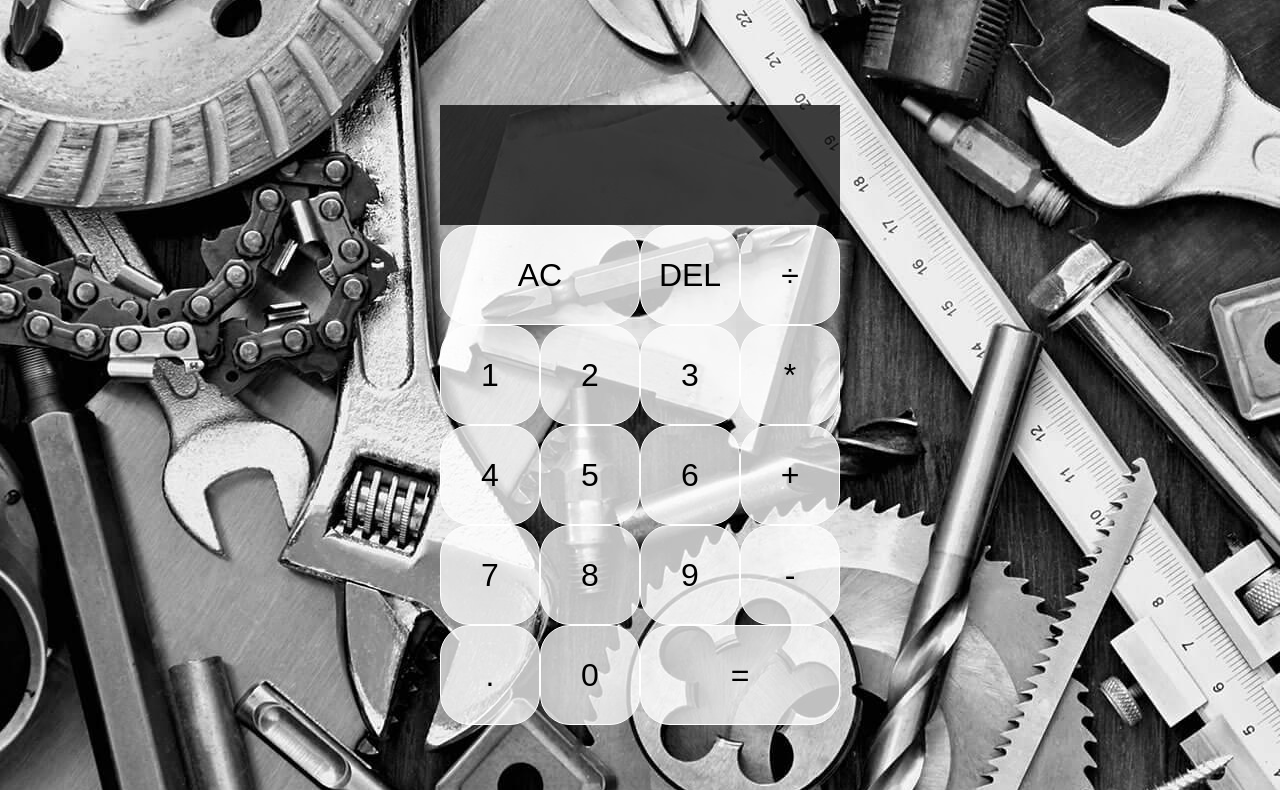
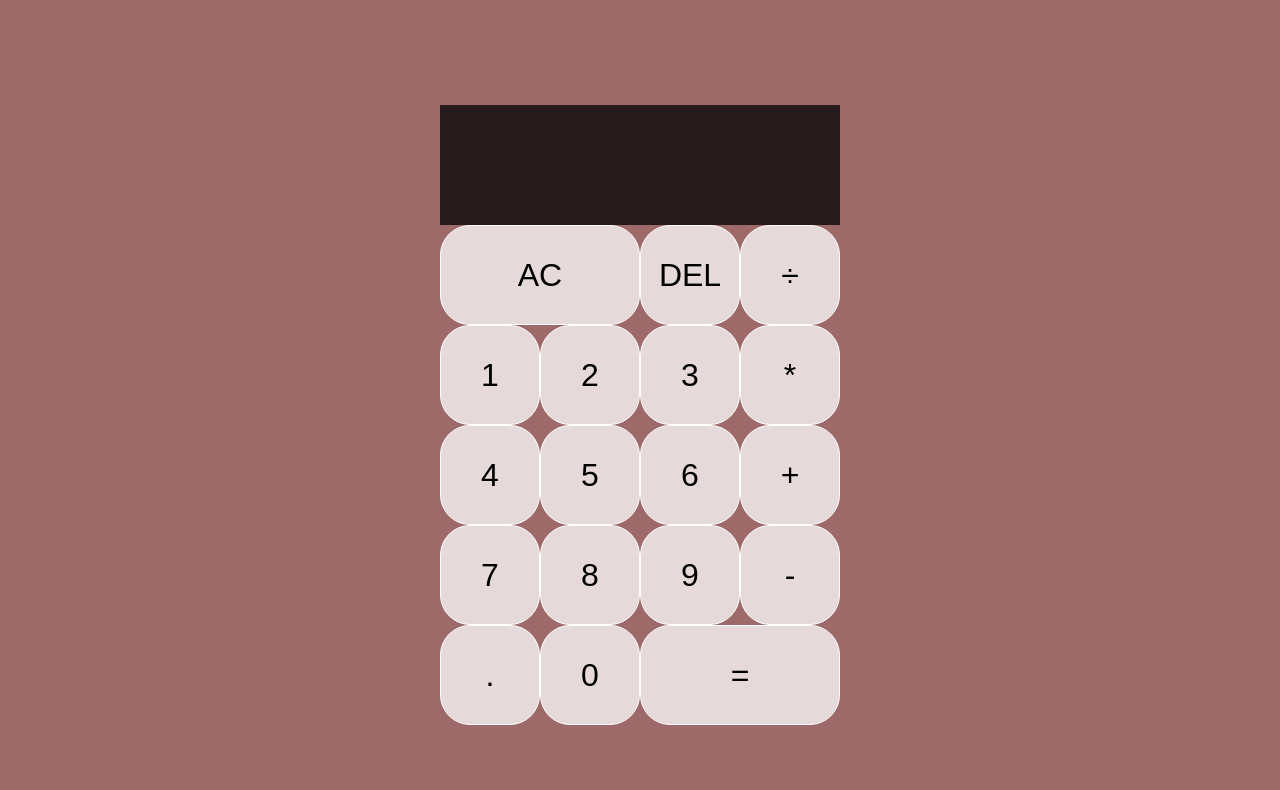
Before and after one commit to pixelity2/JS_22_Gr5, a plain HTML site: page calculator.html in a window 1280 px wide. Shown: the part 207-997 px from the top of the page. Drawn offline with Linux system fonts and the light colour scheme.

Commit message:
Commit 3

```diff
--- a/calculator.html
+++ b/calculator.html
@@ -3,11 +3,12 @@
 <head>
     <meta name="viewport" content="width=device-width, initial-scale=1.0">
     <title>Calculator</title>
-    <link rel="stylesheet" href="css/style.css"/>
+    <link rel="stylesheet" href="/css/style.css"/>
     <link rel="stylesheet" href="/css/calculator.css">
     <script src="js/calculator.js" defer></script>
 </head>
 <body>
+    <div class="container">
         <header>
             <nav class="navigation">
                 <h1 id="title"><a href="/index.html">PixelTools</a></h1>
@@ -40,7 +41,7 @@
                 <button data-number>0</button>
                 <button data-equals class="span-two">=</button>
               </div>
-
+            </div>
       </div>
 </body>
 </html>
--- a/css/style.css
+++ b/css/style.css
@@ -96,7 +96,7 @@ h3{
     float: right;
 }
 .container{
-    background-color: rgb(179, 167, 167);
+    background-color: rgb(157, 105, 105);
 }
 label{
     font-weight: bold;
```
Also changed, not shown: random-quotes.html (+1 -0 lines).
